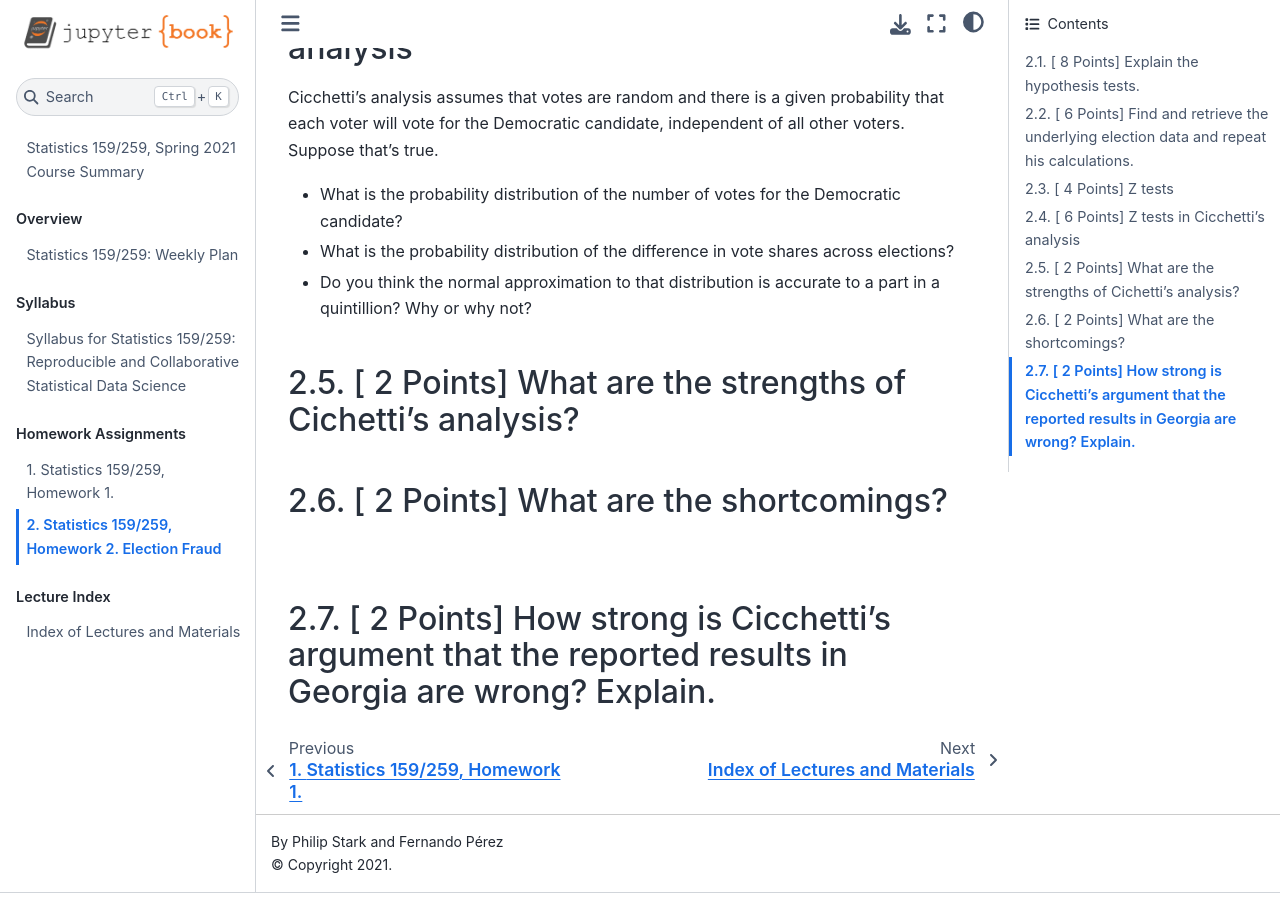
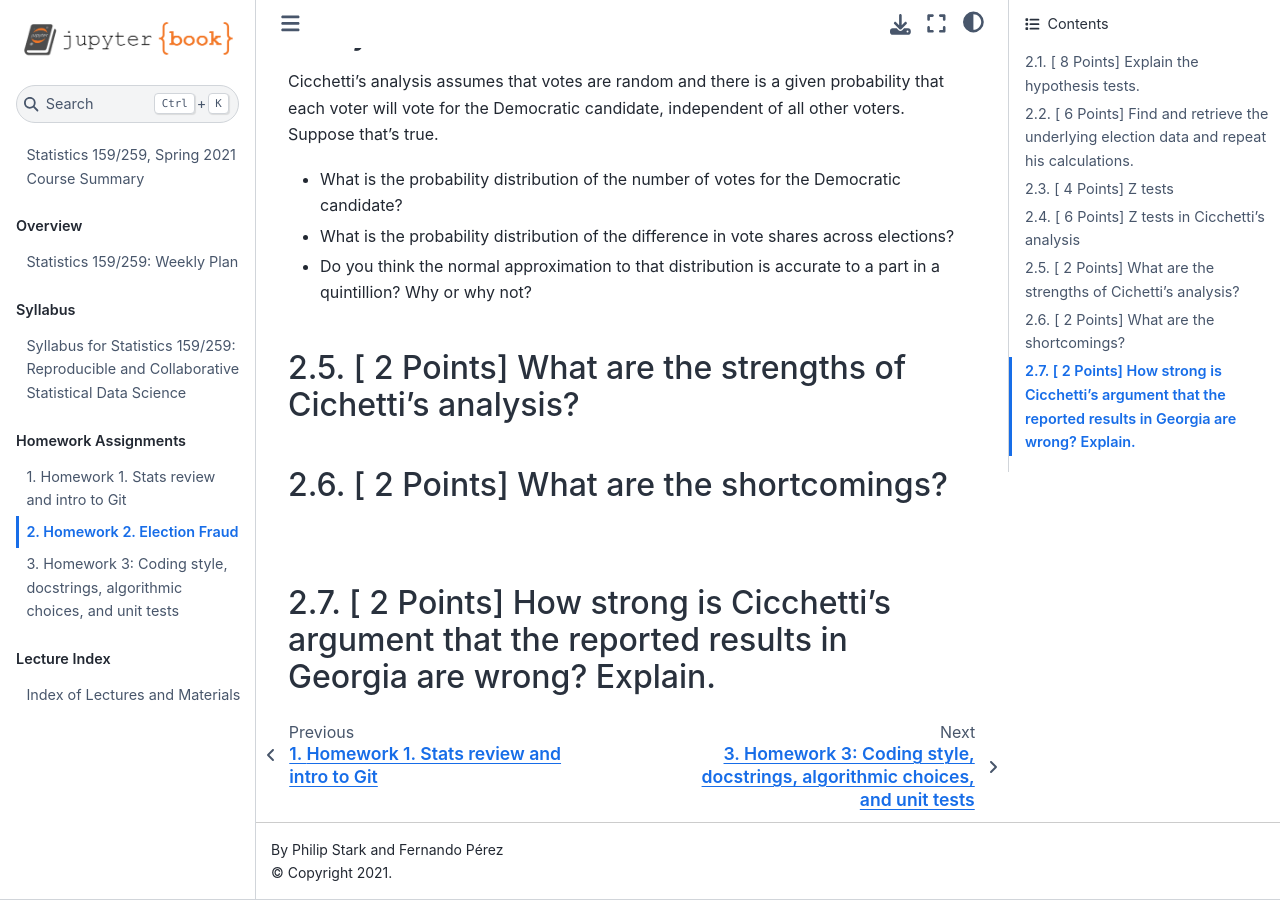
Before and after one commit to UCB-stat-159-s21/site, a Jupyter Book: the page built from Hw/hw02-election-fraud.md, in a window 1280 px wide and 900 px high, scrolled down 1387 px. Built offline with Jupyter Book 1.0.4 settings and Sphinx 7.4.7 and the Sphinx Book theme 1.1.4, drawn with Linux system fonts in a browser that asks for light colours; pages that are not in the unit, such as notebooks, are missing from menus; some of the changed text lies outside the part shown.

Commit message:
minor formatting fixes, add hw3 to TOC

```diff
--- a/Hw/hw01-background.md
+++ b/Hw/hw01-background.md
@@ -1,5 +1,6 @@
-# Statistics 159/259, Homework 1.
+# Homework 1. Stats review and intro to Git
 
+* Statistics 159/259, Spring 2021.
 * Due 1/24/2021 11:59PM PT
 * Profs. Perez and Stark, Department of Statistics, UC Berkeley
 * This assignment is worth a maximum of 20 points.
--- a/_toc.yml
+++ b/_toc.yml
@@ -19,6 +19,7 @@
   chapters:
   - file: Hw/hw01-background.md
   - file: Hw/hw02-election-fraud.md
+  - file: Hw/hw03-testing.md
 
 - part: Lecture Notes
   chapters:
```
Also changed, not shown: Hw/hw02-election-fraud.md (+3 -1 lines).
